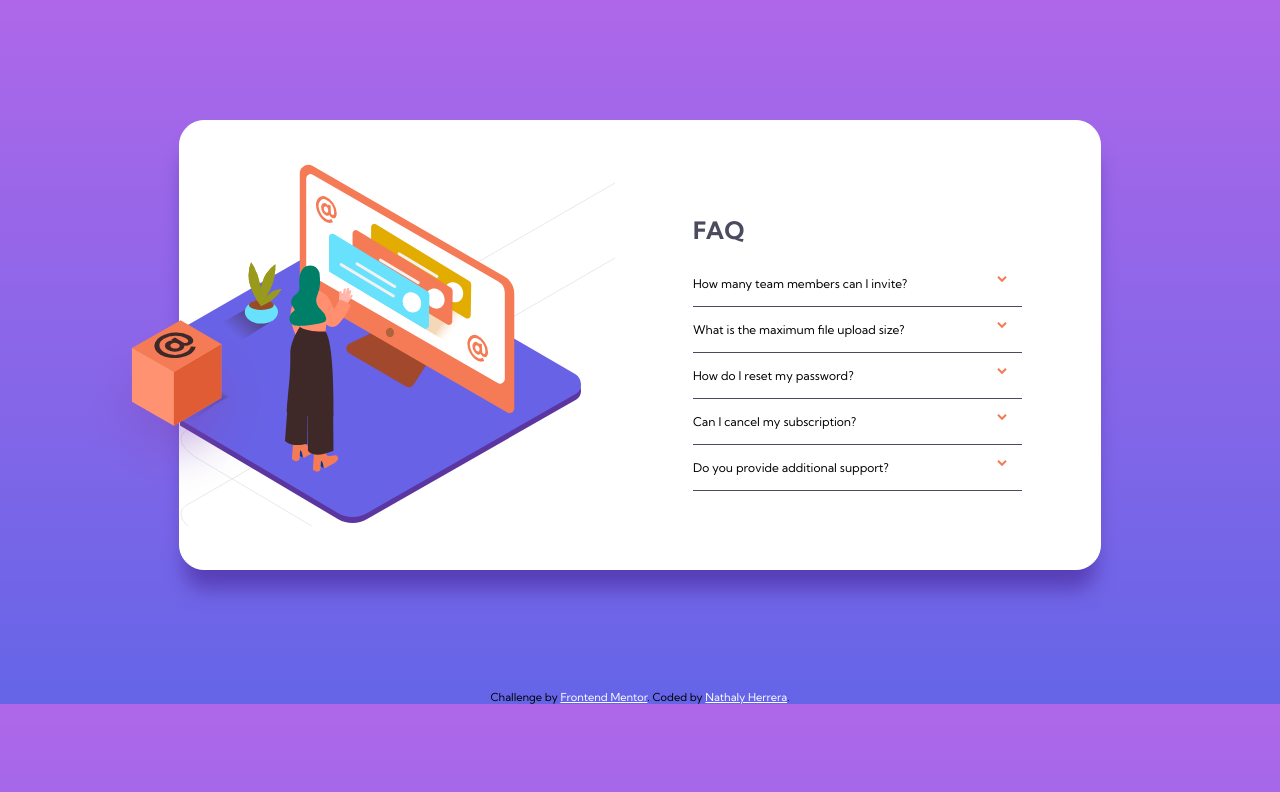
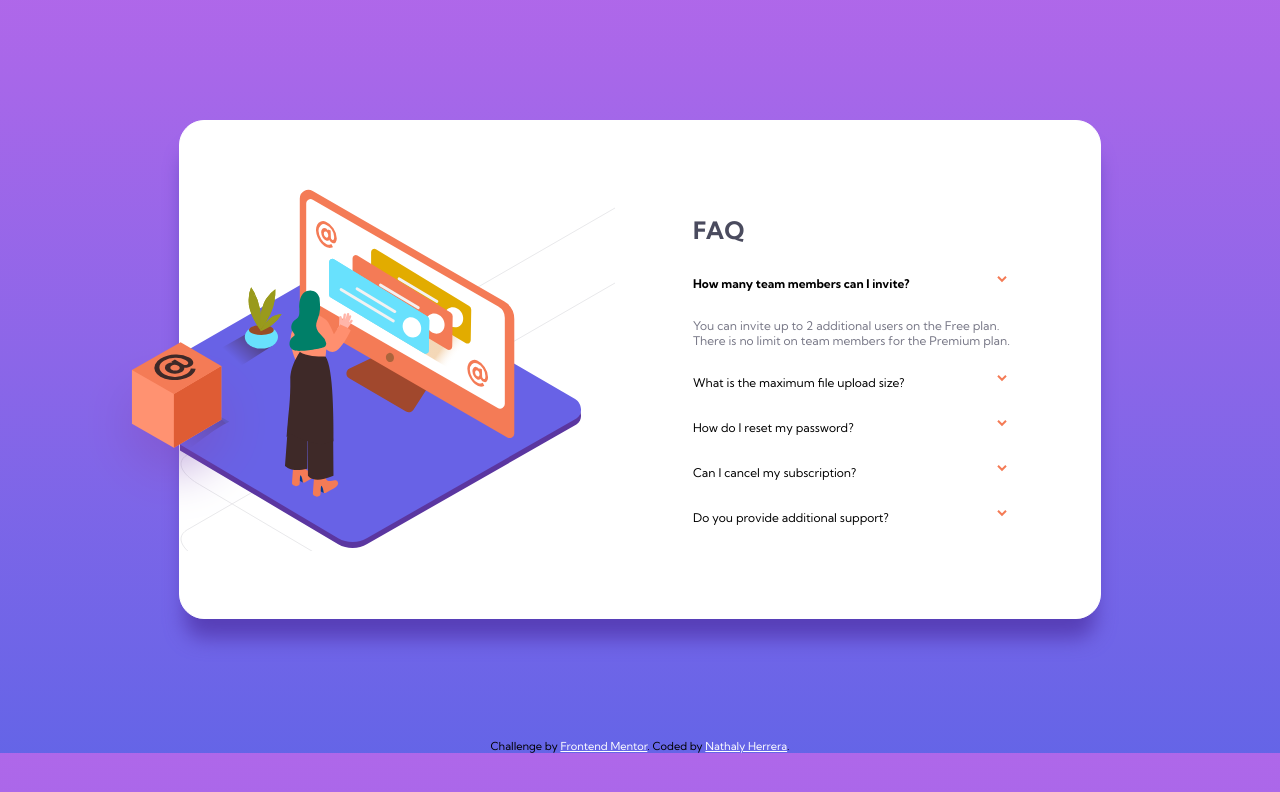
Before and after one commit to nath248/faq-accordion-card-main, a plain HTML site: page index.html in a window 1280 px wide. Both pictures are taken after a click on the button "How many team members can I invite?". Drawn offline with Linux system fonts and the light colour scheme.

Commit message:
Add accordion JS

```diff
--- a/index.html
+++ b/index.html
@@ -76,9 +76,20 @@
             text-align: start;
             padding: 15px 15px 15px 0;
             cursor: pointer;
+            border: none;
+            outline: none;
             transition: 0.3s;
             display: flex;
             justify-content: space-between;
+        }
+
+        .active,
+        .accordion:hover {
+            font-weight: 700;
+        }
+
+        .flip::selection {
+            transform: rotate(180deg);
         }
 
         .panel {
@@ -112,27 +123,27 @@
         </div>
         <div class="details">
             <h1>FAQ</h1>
-            <button class="accordion">How many team members can I invite?<svg width="10" height="7" xmlns="http://www.w3.org/2000/svg"><path d="M1 .799l4 4 4-4" stroke="#F47B56" stroke-width="2" fill="none" fill-rule="evenodd"/></svg></button>
+            <button class="accordion">How many team members can I invite?<svg class="flip" width="10" height="7" xmlns="http://www.w3.org/2000/svg"><path d="M1 .799l4 4 4-4" stroke="#F47B56" stroke-width="2" fill="none" fill-rule="evenodd"/></svg></button>
 
             <div class="panel">
                 <p>You can invite up to 2 additional users on the Free plan. There is no limit on team members for the Premium plan.</p>
             </div>
-            <button class="accordion">What is the maximum file upload size?<svg width="10" height="7" xmlns="http://www.w3.org/2000/svg"><path d="M1 .799l4 4 4-4" stroke="#F47B56" stroke-width="2" fill="none" fill-rule="evenodd"/></svg></button>
+            <button class="accordion">What is the maximum file upload size?<svg class="flip" width="10" height="7" xmlns="http://www.w3.org/2000/svg"><path d="M1 .799l4 4 4-4" stroke="#F47B56" stroke-width="2" fill="none" fill-rule="evenodd"/></svg></button>
 
             <div class="panel">
                 <p>No more than 2GB. All files in your account must fit your allotted storage space.</p>
             </div>
-            <button class="accordion">How do I reset my password?<svg width="10" height="7" xmlns="http://www.w3.org/2000/svg"><path d="M1 .799l4 4 4-4" stroke="#F47B56" stroke-width="2" fill="none" fill-rule="evenodd"/></svg></button>
+            <button class="accordion">How do I reset my password?<svg class="flip" width="10" height="7" xmlns="http://www.w3.org/2000/svg"><path d="M1 .799l4 4 4-4" stroke="#F47B56" stroke-width="2" fill="none" fill-rule="evenodd"/></svg></button>
 
             <div class="panel">
                 <p>Click “Forgot password” from the login page or “Change password” from your profile page. A reset link will be emailed to you.</p>
             </div>
-            <button class="accordion">Can I cancel my subscription?<svg width="10" height="7" xmlns="http://www.w3.org/2000/svg"><path d="M1 .799l4 4 4-4" stroke="#F47B56" stroke-width="2" fill="none" fill-rule="evenodd"/></svg></button>
+            <button class="accordion">Can I cancel my subscription?<svg class="flip" width="10" height="7" xmlns="http://www.w3.org/2000/svg"><path d="M1 .799l4 4 4-4" stroke="#F47B56" stroke-width="2" fill="none" fill-rule="evenodd"/></svg></button>
 
             <div class="panel">
                 <p>Yes! Send us a message and we’ll process your request no questions asked.</p>
             </div>
-            <button class="accordion">Do you provide additional support?<svg width="10" height="7" xmlns="http://www.w3.org/2000/svg"><path d="M1 .799l4 4 4-4" stroke="#F47B56" stroke-width="2" fill="none" fill-rule="evenodd"/></svg></button>
+            <button class="accordion">Do you provide additional support?<svg class="flip" width="10" height="7" xmlns="http://www.w3.org/2000/svg"><path d="M1 .799l4 4 4-4" stroke="#F47B56" stroke-width="2" fill="none" fill-rule="evenodd"/></svg></button>
 
             <div class="panel">
                 <p>Chat and email support is available 24/7. Phone lines are open during normal business hours.</p>
@@ -144,6 +155,25 @@
     <div class="attribution">
         Challenge by <a href="https://www.frontendmentor.io?ref=challenge" target="_blank">Frontend Mentor</a>. Coded by <a href="#">Nathaly Herrera</a>.
     </div>
+
+    <script>
+        const button = document.querySelectorAll(".accordion");
+        let i;
+
+        for (i = 0; i < button.length; i++) {
+            button[i].addEventListener("click", function() {
+                this.classList.toggle("active");
+                let panel = this.nextElementSibling;
+                let arr = document.querySelectorAll(".flip");
+                console.log(arr);
+                if (panel.style.display === "block") {
+                    panel.style.display = "none";
+                } else {
+                    panel.style.display = "block";
+                }
+            });
+        }
+    </script>
 </body>
 
 </html>
```
